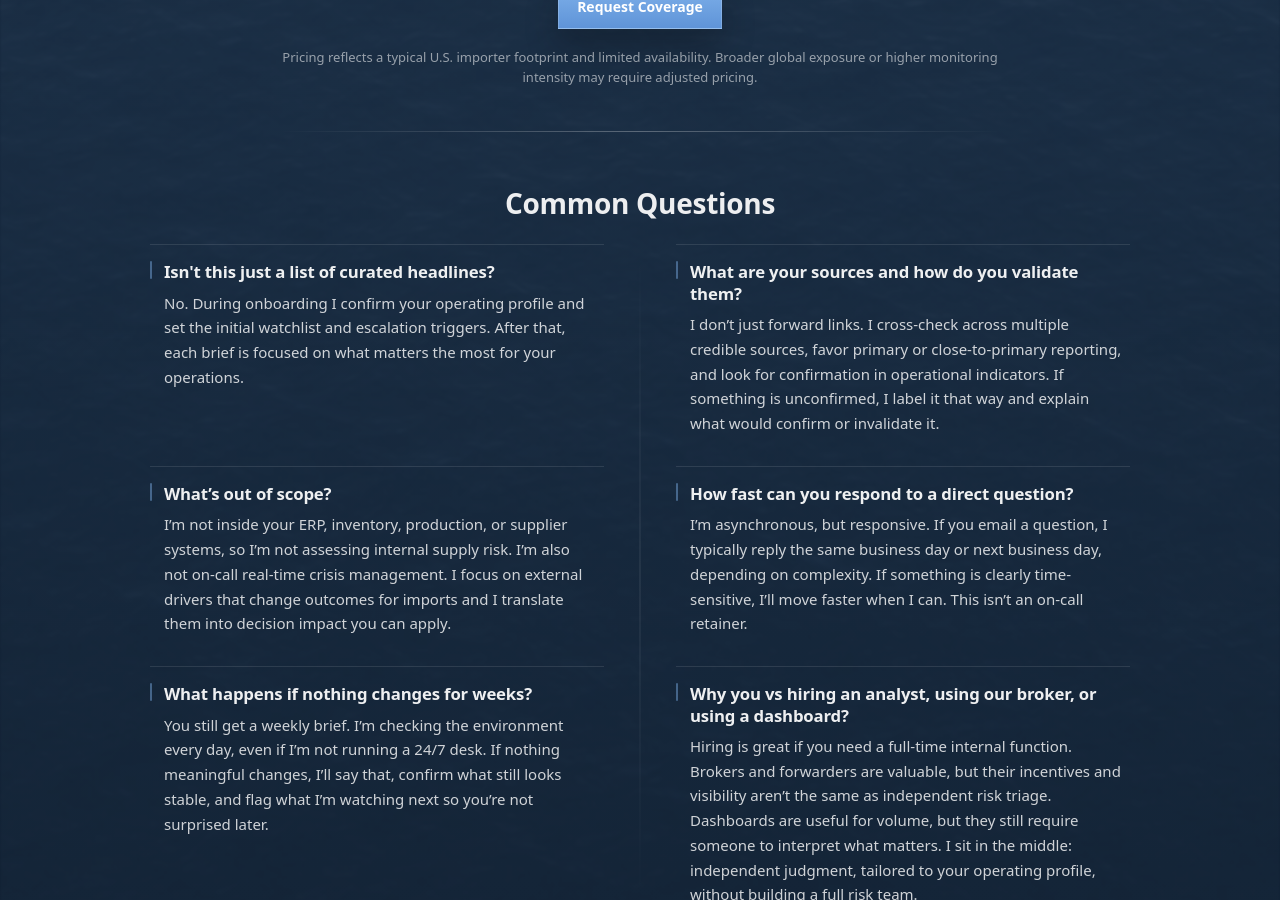
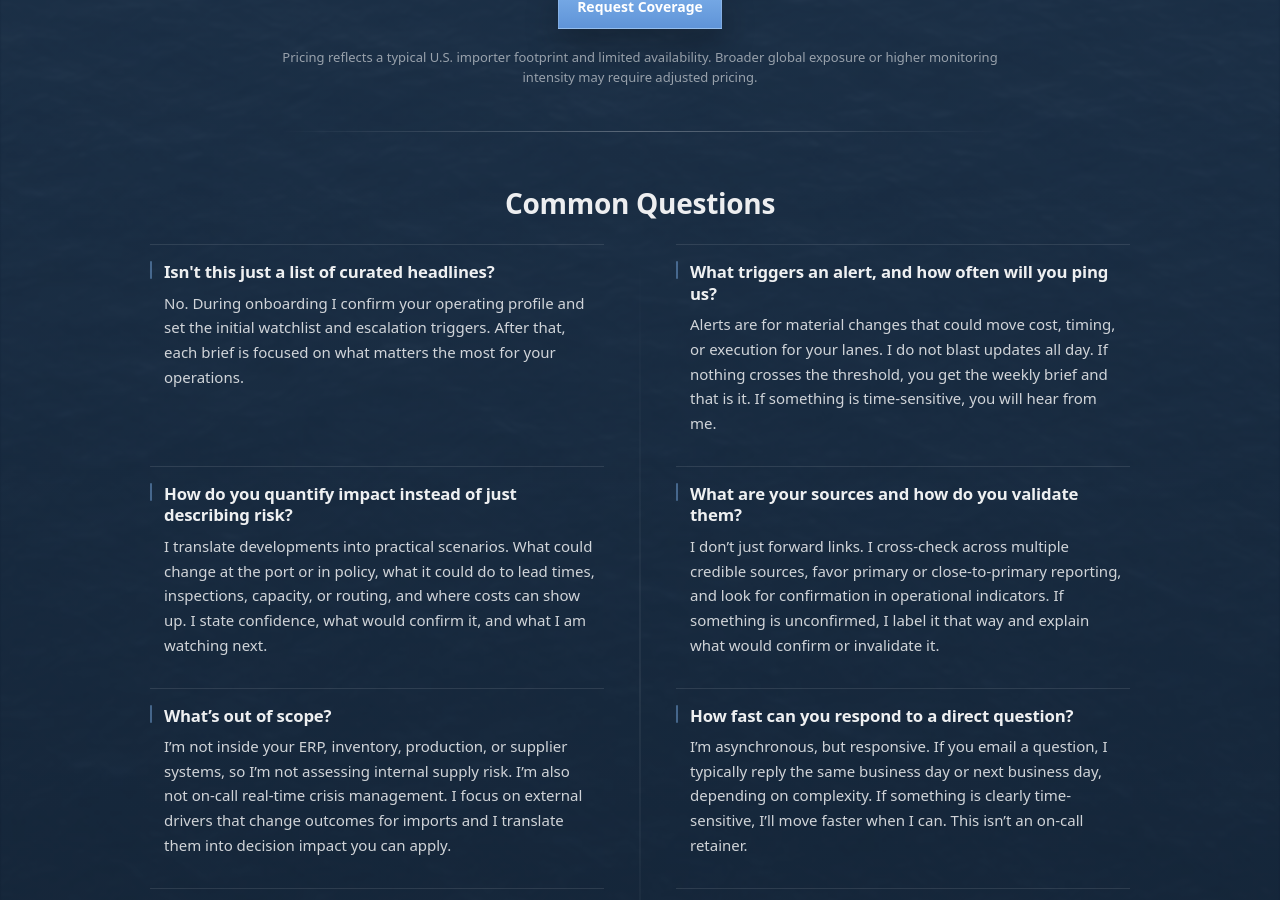
Before and after one commit to importrisk/import-risk-intelligence-site, a Jekyll site: the page built from method.html, in a window 1280 px wide and 900 px high, scrolled down 1886 px. Built offline with Jekyll 4.4.1, drawn with Linux system fonts in a browser that asks for light colours.

Commit message:
Update method.html

```diff
--- a/method.html
+++ b/method.html
@@ -266,9 +266,24 @@ css: /method.css?v=100
     </div>
 
     <div class="mp-faq-item" role="listitem">
+      <h4 class="mp-q">What triggers an alert, and how often will you ping us?</h4>
+      <p class="mp-a">
+        Alerts are for material changes that could move cost, timing, or execution for your lanes. I do not blast updates all day. If nothing crosses the threshold, you get the weekly brief and that is it. If something is time-sensitive, you will hear from me.
+      </p>
+    </div>
+
+    <div class="mp-faq-item" role="listitem">
+      <h4 class="mp-q">How do you quantify impact instead of just describing risk?</h4>
+      <p class="mp-a">
+        I translate developments into practical scenarios. What could change at the port or in policy, what it could do to lead times, inspections, capacity, or routing, and where costs can show up. I state confidence, what would confirm it, and what I am watching next.
+      </p>
+    </div>
+
+    <div class="mp-faq-item" role="listitem">
       <h4 class="mp-q">What are your sources and how do you validate them?</h4>
       <p class="mp-a">
-        I don’t just forward links. I cross-check across multiple credible sources, favor primary or close-to-primary reporting, and look for confirmation in operational indicators. If something is unconfirmed, I label it that way and explain what would confirm or invalidate it.</p>
+        I don’t just forward links. I cross-check across multiple credible sources, favor primary or close-to-primary reporting, and look for confirmation in operational indicators. If something is unconfirmed, I label it that way and explain what would confirm or invalidate it.
+      </p>
     </div>
 
     <div class="mp-faq-item" role="listitem">
@@ -281,13 +296,15 @@ css: /method.css?v=100
     <div class="mp-faq-item" role="listitem">
       <h4 class="mp-q">How fast can you respond to a direct question?</h4>
       <p class="mp-a">
-        I’m asynchronous, but responsive. If you email a question, I typically reply the same business day or next business day, depending on complexity. If something is clearly time-sensitive, I’ll move faster when I can. This isn’t an on-call retainer.</p>
+        I’m asynchronous, but responsive. If you email a question, I typically reply the same business day or next business day, depending on complexity. If something is clearly time-sensitive, I’ll move faster when I can. This isn’t an on-call retainer.
+      </p>
     </div>
 
     <div class="mp-faq-item" role="listitem">
       <h4 class="mp-q">What happens if nothing changes for weeks?</h4>
       <p class="mp-a">
-        You still get a weekly brief. I’m checking the environment every day, even if I’m not running a 24/7 desk. If nothing meaningful changes, I’ll say that, confirm what still looks stable, and flag what I’m watching next so you’re not surprised later. </p>
+        You still get a weekly brief. I’m checking the environment every day, even if I’m not running a 24/7 desk. If nothing meaningful changes, I’ll say that, confirm what still looks stable, and flag what I’m watching next so you’re not surprised later.
+      </p>
     </div>
 
     <div class="mp-faq-item" role="listitem">
@@ -305,12 +322,12 @@ css: /method.css?v=100
       A short intake on trade lanes, key ports, origin regions, product sensitivity, and decision constraints. Coverage is then tuned to what would actually move cost, timing, or execution.
     </p>
   </div>
-
 </section>
 
 <!-- =========================================================
      END FAQ
      ========================================================= -->
+
 
       </div>
     </section>
```
Lines whose indentation alone changed are shown as unchanged.
